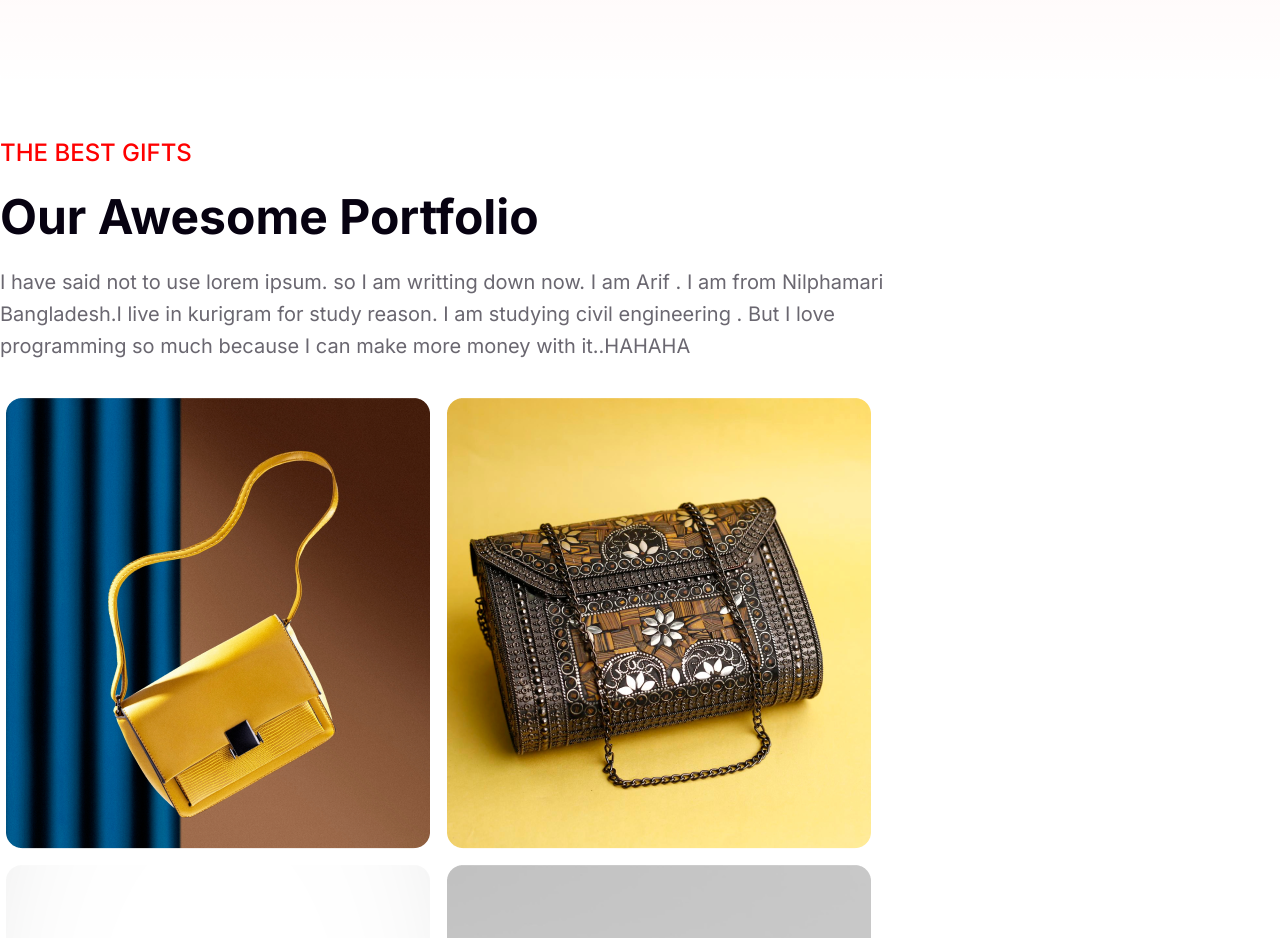
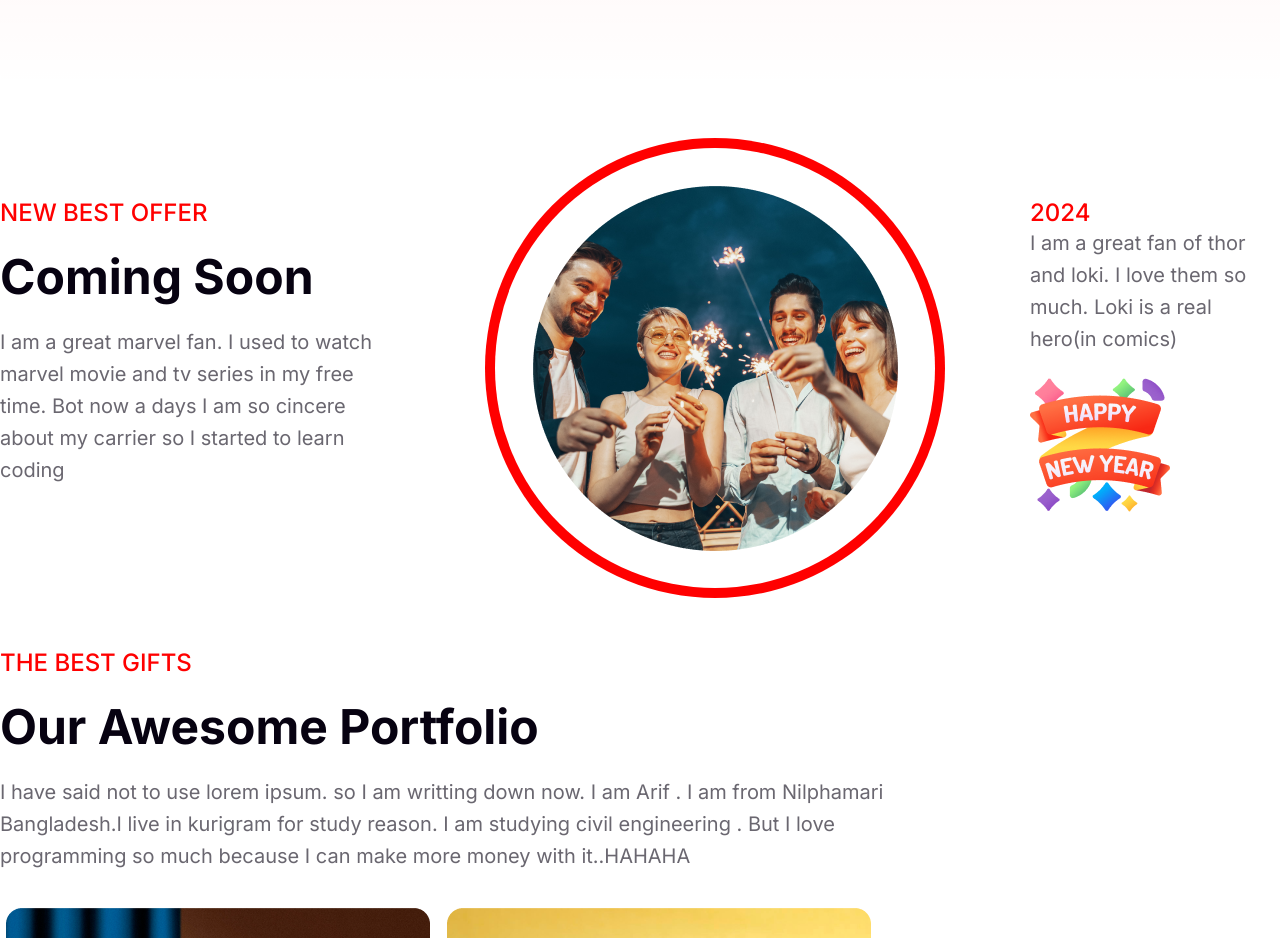
Before and after one commit to Arif-Islam21/New-year-new-mission, a plain HTML site: page index.html in a window 1280 px wide. Shown: the part 2640-3578 px from the top of the page. Drawn offline with Linux system fonts and the light colour scheme.

Commit message:
coming soon section done

```diff
--- a/index.html
+++ b/index.html
@@ -50,11 +50,29 @@
           <button class="btn-primary">Join Now</button>
         </div>
       </div>
+      <!-- comming soon secton started -->
+      <section class="container my-offers">
+        <div class="offer-section">
+          <h4 class="h4-primary">NEW BEST OFFER</h4>
+          <h2 class="h2-primary">Coming Soon</h2>
+          <p class="text-primary"> I am a great marvel fan. I used to watch marvel movie and tv series in my free time. Bot now a days I am so cincere about my carrier so I started to learn coding</p>
+        </div>
+        <div class="image-section">
+          <div class="bg-white">
+            <img src="resources/Ellipse 1.png" alt="this is an ellipse">
+          </div>
+        </div>
+        <div class="new-year-section">
+          <h3 class="h4-primary">2024</h3>
+          <p class="text-primary">I am a great fan of thor and loki. I love them so much. Loki is a real hero(in comics)</p>
+          <img src="resources/Group 96.png" alt="happy new year">
+        </div>
+      </section>
       <!-- coming soon section is skiped now I am moving to portfolio section -->
       <section>
         <div class="container">
           <div class="portfolio-description">
-            <h4>THE BEST GIFTS</h4>
+            <h4 class="h4-primary">THE BEST GIFTS</h4>
             <h2 class="h2-primary">Our Awesome Portfolio</h2>
             <p class="text-primary">
               I have said not to use lorem ipsum. so I am writting down now. I
--- a/styles/styles.css
+++ b/styles/styles.css
@@ -51,6 +51,11 @@
   font-weight: 500;
   line-height: 40px;
   width: 380px;
+}
+.h4-primary {
+  color: #f00;
+  font-size: 24px;
+  font-weight: 500;
 }
 /* heading started */
 .heading {
@@ -158,13 +163,47 @@
   padding-top: 100px;
 }
 /* location sectio done and comming soon section is coming soon */
-
+/* bonus section started */
+.my-offers{
+  display: flex;
+  justify-content: space-between;
+}
+.offer-section h2{
+  text-align: start;
+}
+.offer-section p{
+  width: 400px;
+}
+.new-year-section p{
+  width: 250px;
+}
+.image-section{
+  background-color: red;
+  display: flex;
+  border-radius: 50%;
+  height: 460px;
+  width: 460px;
+  align-items: center;
+  justify-content: center;
+}
+.bg-white{
+  background-color: white;
+  height: 440px;
+  width: 440px;
+  border-radius: 50%;
+  display: flex;
+  align-items: center;
+  justify-content: center;
+}
+.offer-section, .new-year-section{
+  margin: 60px 0;
+}
 /* my portfolio section started */
-.portfolio-description H4 {
+/* .portfolio-description H4 {
   color: #f00;
   font-size: 24px;
   font-weight: 500;
-}
+} */
 .portfolio-description h2 {
   text-align: start;
 }
```
